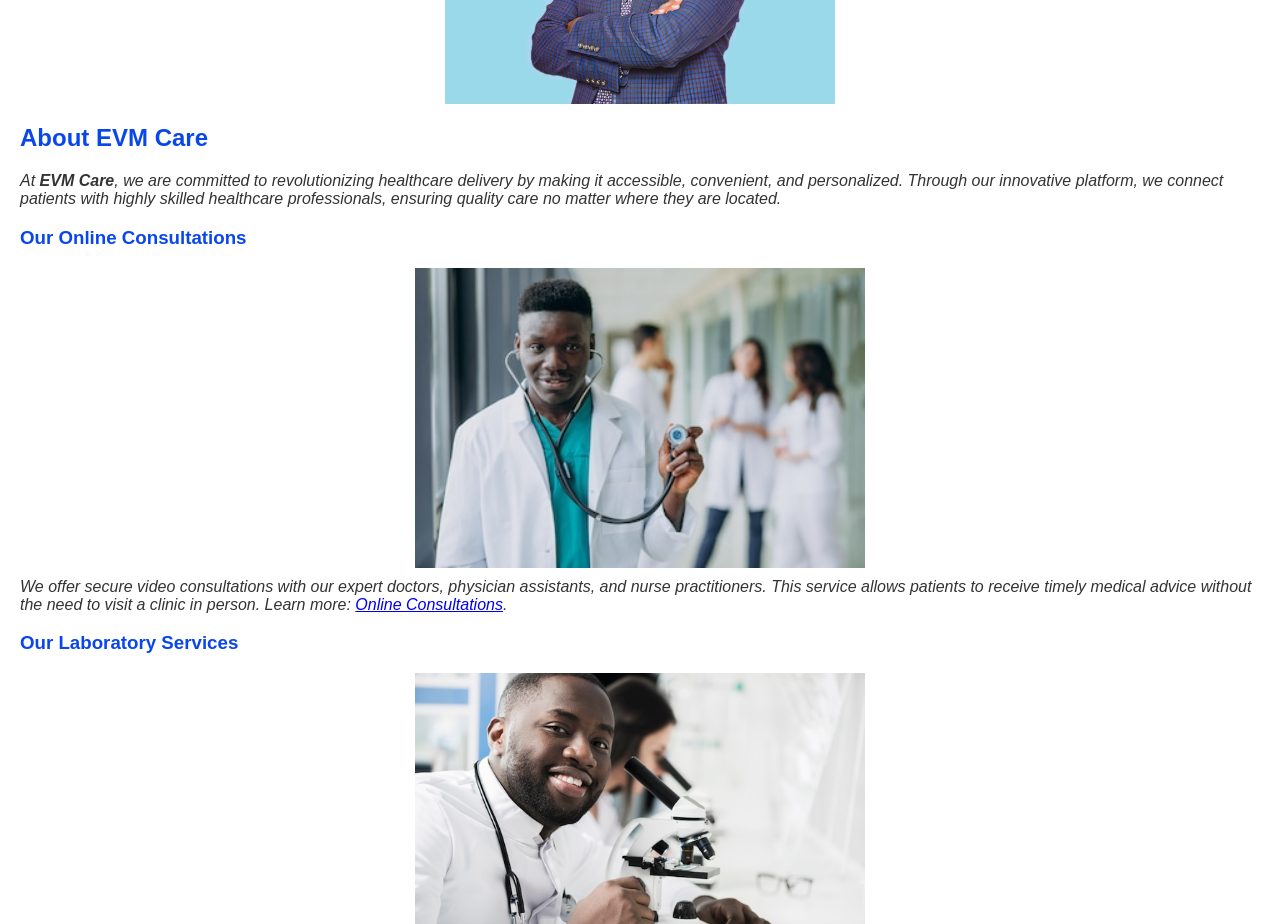
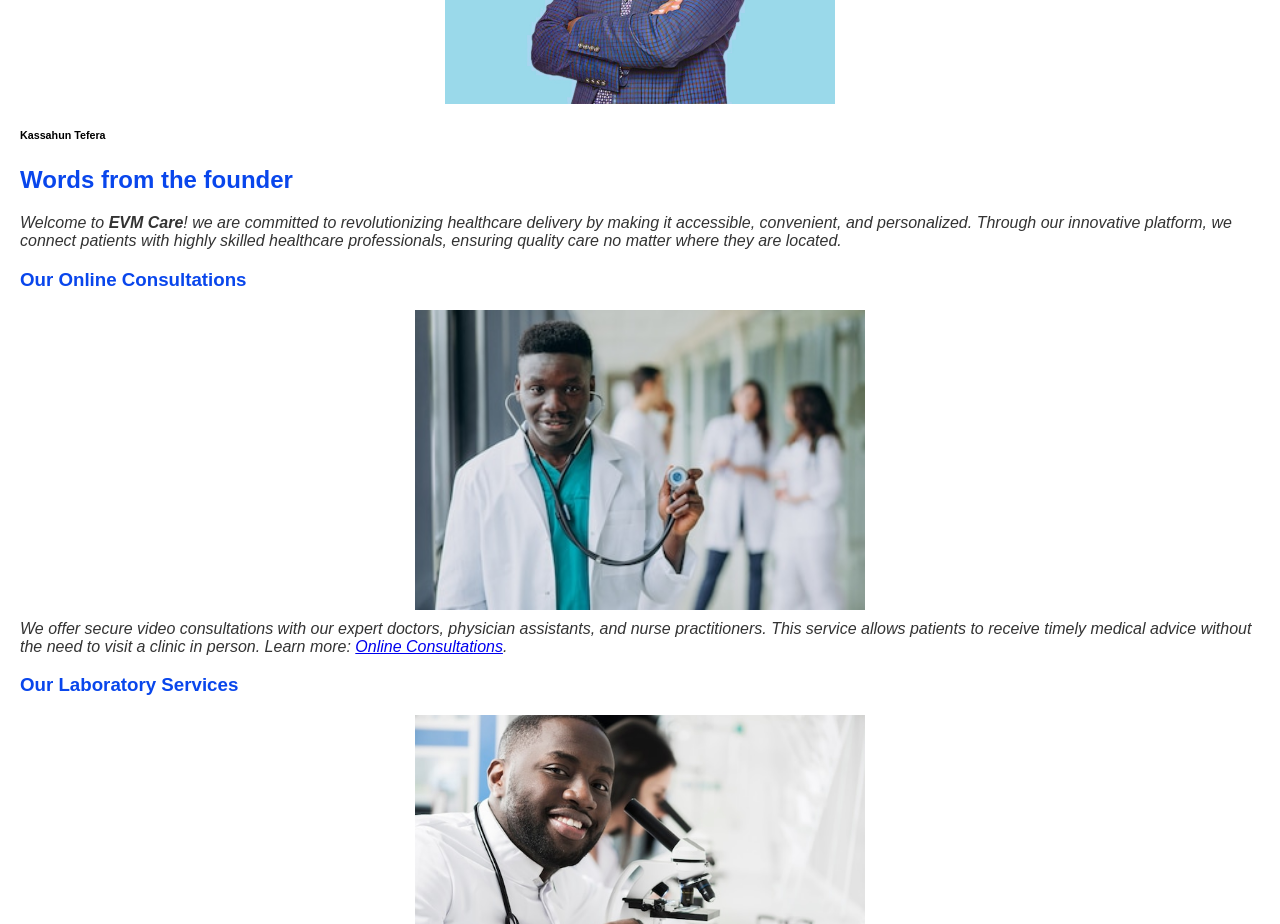
Before and after one commit to abrshamaya/Business_cards, a plain HTML site: page index.html in a window 1280 px wide. Shown: the part 800-1724 px from the top of the page. Drawn offline with Linux system fonts and the light colour scheme.

Commit message:
Update index.html
changes "at evm" to "welcome to evm" and added founders name

```diff
--- a/index.html
+++ b/index.html
@@ -197,8 +197,11 @@
   <div class="summary">
     <h2>Founder</h2>
     <img src="./founder.jpg" class = "image" alt="">
-    <h2>About EVM Care</h2>
-    <p>At <strong>EVM Care</strong>, we are committed to revolutionizing healthcare delivery by making it accessible, convenient, and personalized. Through our innovative platform, we connect patients with highly skilled healthcare professionals, ensuring quality care no matter where they are located.</p>
+    <h6>
+      Kassahun Tefera
+    </h6>
+    <h2>Words from the founder</h2>
+    <p>Welcome to  <strong>EVM Care</strong>! we are committed to revolutionizing healthcare delivery by making it accessible, convenient, and personalized. Through our innovative platform, we connect patients with highly skilled healthcare professionals, ensuring quality care no matter where they are located.</p>
 
     <h3>Our Online Consultations</h3>
     <img src="doctor.jpg" class="image" alt="Online Consultation">
```
